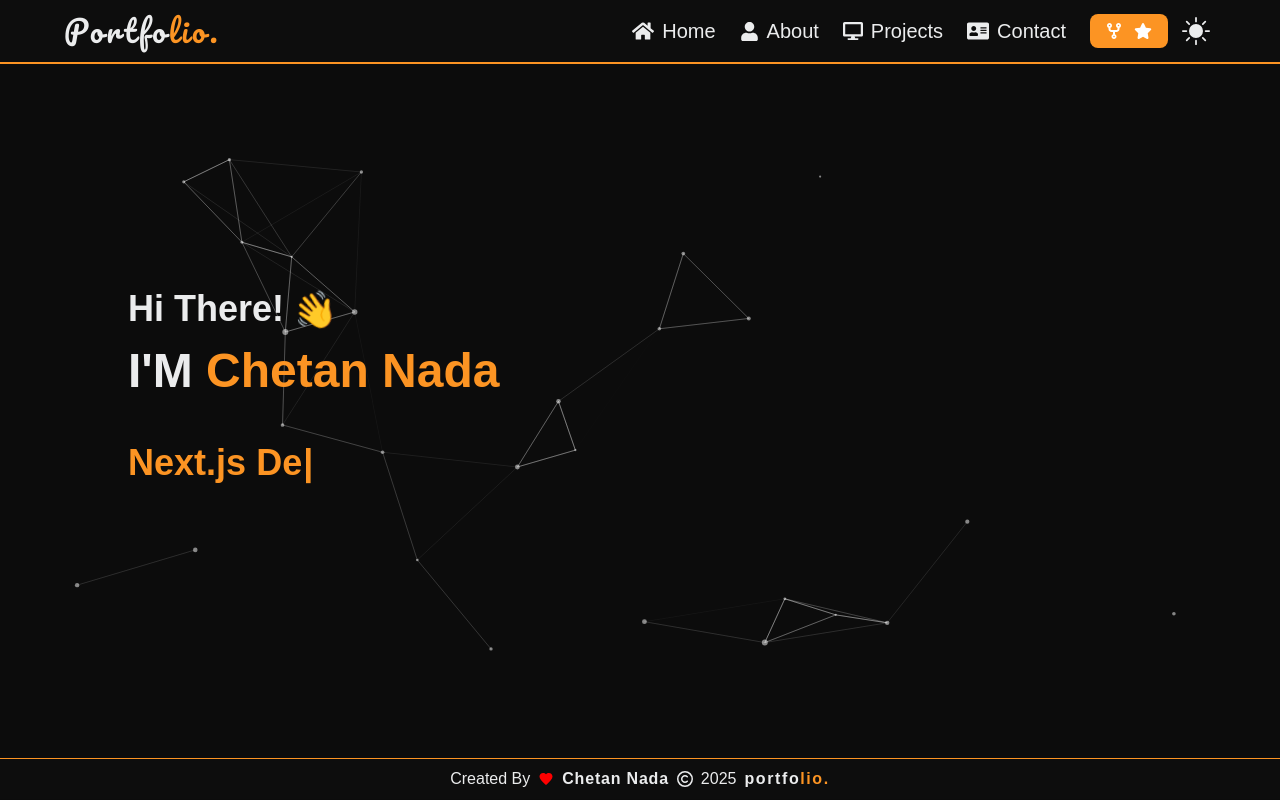
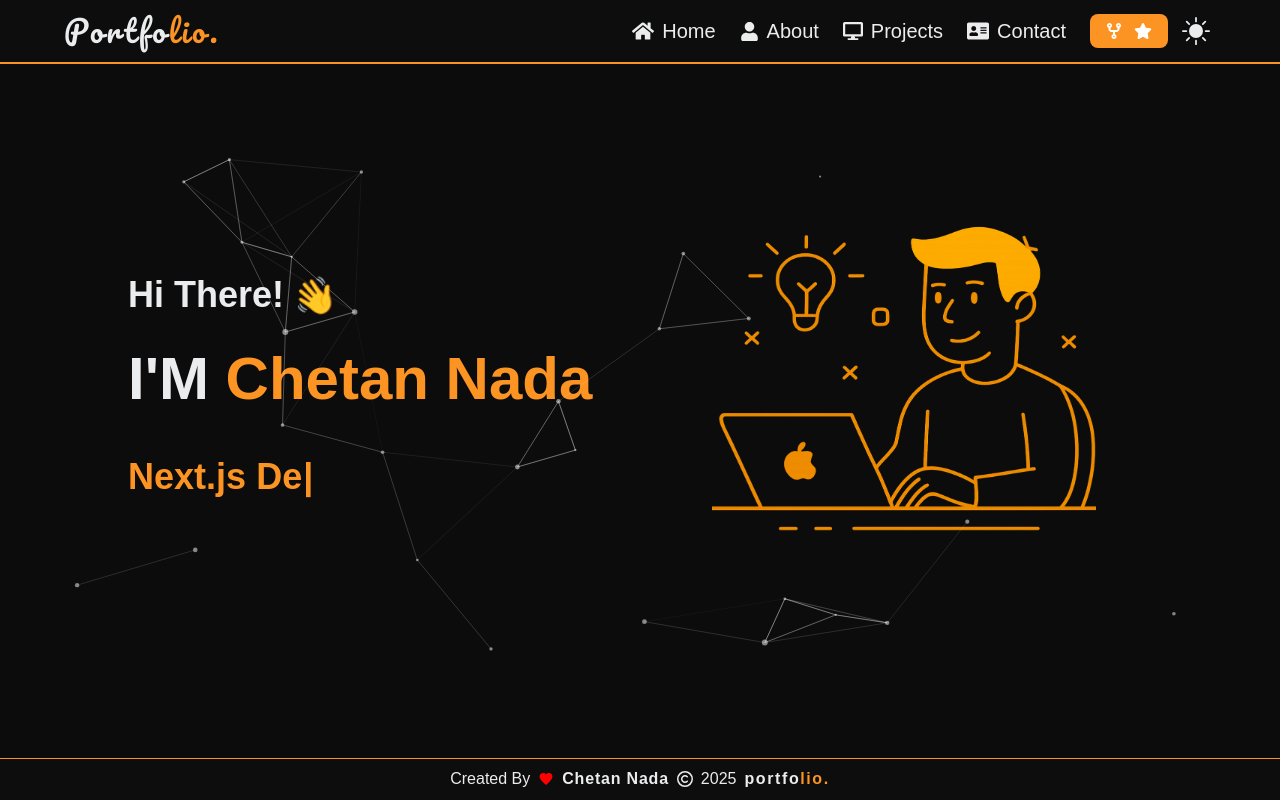
Before and after one commit to chetannada/Portfolio, a Next.js app: page / in a window 1280 px wide. Built offline with nearby package versions, Linux system fonts and the light colour scheme; a web font is replaced by a local one.

Commit message:
Hero illustration image and content added in home page

```diff
--- /dev/null
+++ b/src/views/components/sections/Home/HeroContent.tsx
@@ -0,0 +1,20 @@
+import Typewriter from "./Typewriter";
+
+const HeroContent = () => {
+  return (
+    <div className="flex-1 flex justify-center items-start flex-col min-h-80">
+      <h1 className="text-3xl sm:text-4xl font-bold leading-tight">
+        Hi There! <span className="inline-block animate-wave">👋</span>
+      </h1>
+      <h2 className="mt-8 text-4xl sm:text-5xl md:text-6xl font-semibold">
+        I'M <span className="text-secondary">Chetan Nada</span>
+      </h2>
+
+      <h2 className="mt-12 text-3xl sm:text-4xl font-bold text-secondary">
+        <Typewriter />
+      </h2>
+    </div>
+  );
+};
+
+export default HeroContent;
--- /dev/null
+++ b/src/views/components/sections/Home/HeroIllustration.tsx
@@ -0,0 +1,25 @@
+import { useTheme } from "@/views/context/ThemeContext";
+import Image from "next/image";
+
+const HeroIllustration = () => {
+  const { theme } = useTheme();
+
+  return (
+    <div className="flex-1 flex justify-center items-center">
+      <Image
+        src={
+          theme === "dark"
+            ? "/images/hero-illustration-dark.png"
+            : "/images/hero-illustration-light.png"
+        }
+        alt="Hero Illustration"
+        width={200}
+        height={200}
+        className="w-full max-w-96 max-h-96"
+        priority
+      />
+    </div>
+  );
+};
+
+export default HeroIllustration;
--- a/src/views/components/sections/Home/index.tsx
+++ b/src/views/components/sections/Home/index.tsx
@@ -1,30 +1,22 @@
 "use client";
 
 import ParticlesBackground from "./ParticlesBackground";
-import Typewriter from "./Typewriter";
+import HeroContent from "./HeroContent";
+import HeroIllustration from "./HeroIllustration";
 
 const Home = () => {
   return (
     <>
       <section
         id="home"
-        className="relative min-h-[calc(100vh-12rem)] flex items-center px-16"
+        className="relative min-h-[calc(100vh-12rem)] flex items-center justify-center px-16 max-sm:px-0"
       >
         <ParticlesBackground />
 
-        <div className="max-w-6xl w-full flex flex-col lg:flex-row items-center lg:items-start gap-12 relative z-10">
-          <div className="text-left flex-1">
-            <h1 className="text-3xl sm:text-4xl font-bold leading-tight">
-              Hi There! <span className="inline-block animate-wave">👋</span>
-            </h1>
-            <h2 className="mt-4 text-4xl sm:text-5xl font-semibold">
-              I'M <span className="text-secondary">Chetan Nada</span>
-            </h2>
+        <div className="max-w-6xl w-full flex flex-col lg:flex-row items-center justify-center gap-8">
+          <HeroContent />
 
-            <h2 className="mt-12 text-3xl sm:text-4xl font-bold text-secondary">
-              <Typewriter />
-            </h2>
-          </div>
+          <HeroIllustration />
         </div>
       </section>
     </>
```
Also changed, not shown: public/images/hero-illustration-dark.png (added), public/images/hero-illustration-light.png (added).
